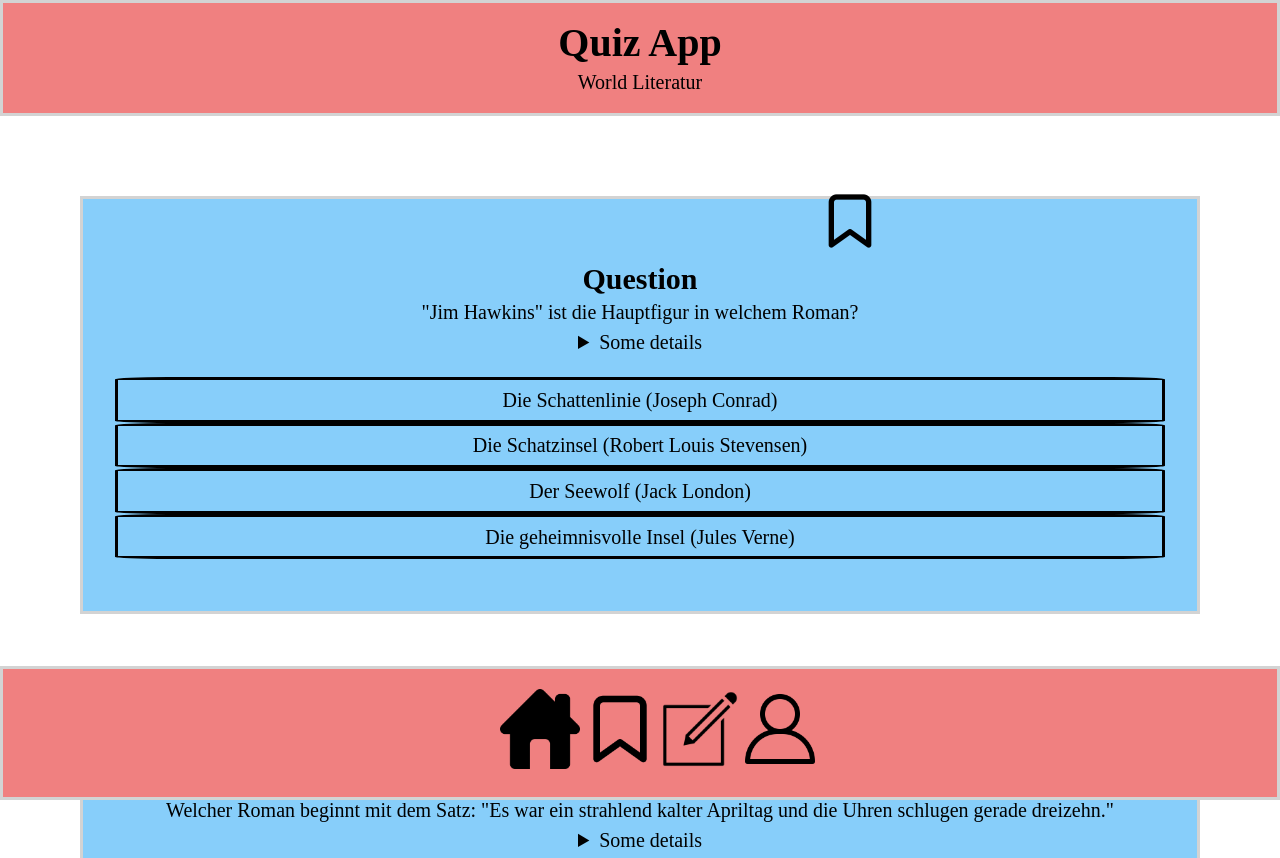
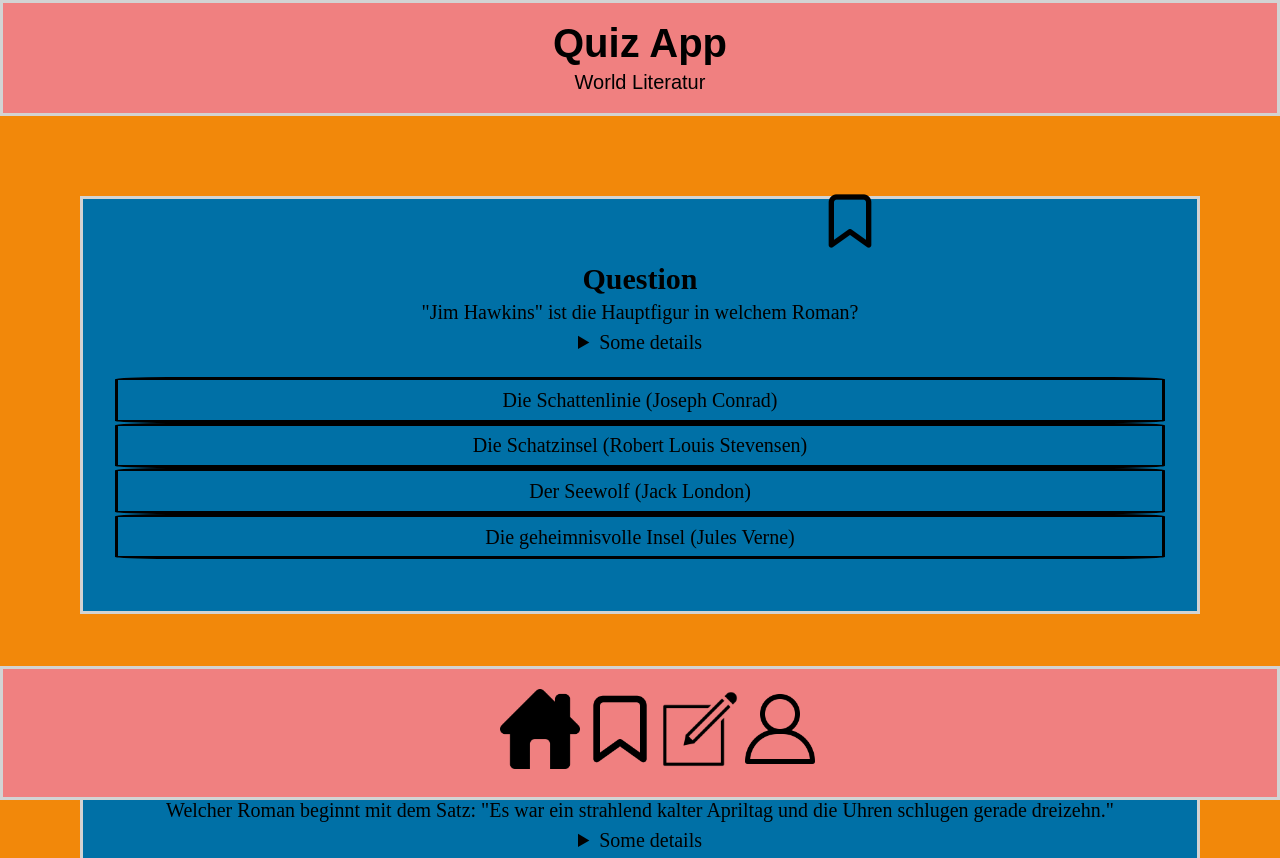
Before and after one commit to OliverGraml/quiz-app-2021-w2, a website built with Vite: page index.html in a window 1280 px wide. Shown: the top 858 px of the page. Built offline with nearby package versions, Linux system fonts and the light colour scheme.

Commit message:
Changed fonts and colors

```diff
--- a/css/base.css
+++ b/css/base.css
@@ -4,9 +4,12 @@
   --grey: rgb(211, 211, 211);
   --blue: rgb(135, 206, 250);
   --coral: rgb(240, 128, 128);
+  --orange: rgb(242, 136, 10);
+  --dark-blue: rgb(0, 112, 166);
 
   --ff-serif: times;
   --ff-sans: serif;
+  --ff-comic: comic;
 }
 
 *,
@@ -32,4 +35,6 @@ p {
 body {
   line-height: 1.5;
   font-size: 1.25rem;
+  background-color: var(--orange);
+  margin-bottom: 10rem;
 }
--- a/css/components/cards.css
+++ b/css/components/cards.css
@@ -1,7 +1,7 @@
 .question {
   text-align: center;
   border: 3px solid lightgray;
-  background-color: lightskyblue;
+  background-color: var(--dark-blue);
   margin: 5rem;
   padding: 2rem;
 }
--- a/css/components/home.css
+++ b/css/components/home.css
@@ -2,8 +2,9 @@ header {
   display: flex;
   justify-content: center;
   align-items: center;
-  background-color: lightcoral;
+  background-color: var(--coral);
   border: 3px solid lightgray;
   flex-direction: column;
   padding: 1rem;
+  font-family: Arial, Helvetica, sans-serif;
 }
--- a/index.html
+++ b/index.html
@@ -9,8 +9,8 @@
 </head>
 <body>
     <header>
-        <h1>Quiz App</h1>
-        <p>World Literatur</p>
+        <h1 class="title">Quiz App</h1>
+        <p class="title__sub">World Literatur</p>
     </header>
 
     <main>
```
